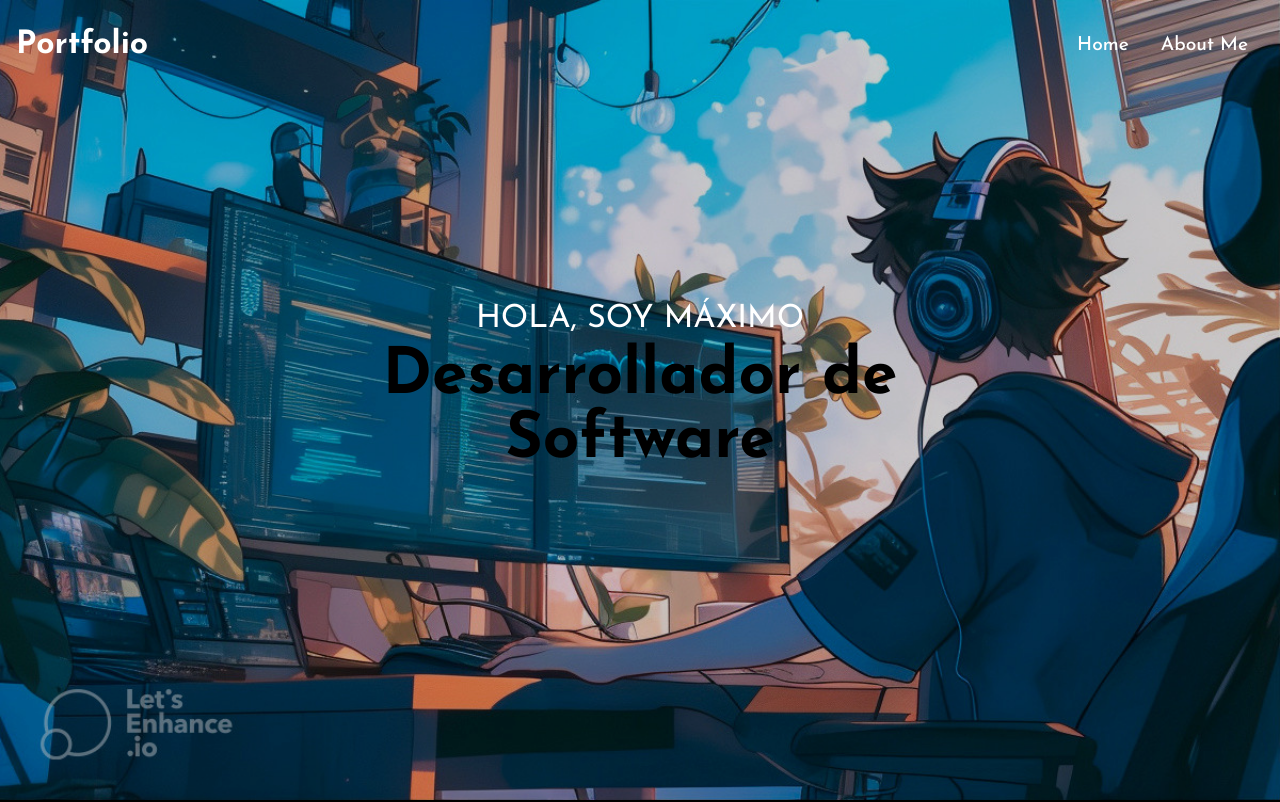
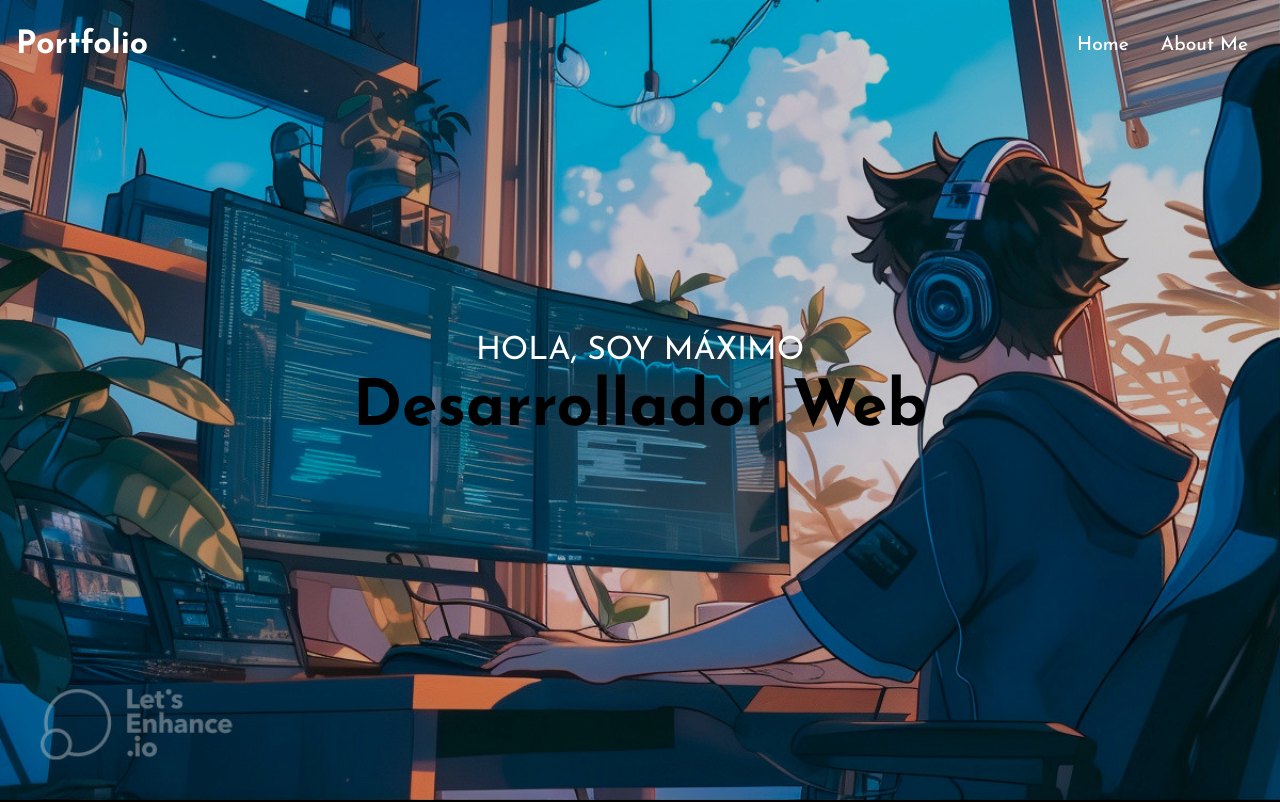
Before and after one commit to MaxiPatron/MyPortfolio, a React (Create React App) app: page / in a window 1280 px wide. Shown: the top 802 px of the page. Built offline with nearby package versions, Linux system fonts and the light colour scheme.

Commit message:
Update BackImg.js

```diff
--- a/src/components/BackImg.js
+++ b/src/components/BackImg.js
@@ -7,7 +7,7 @@ const BackImg = () => {
         </div>
         <div className="content">
             <p style={{ color: "#fff" }}>Hola, soy Máximo</p>
-            <h1 style={{ color: "#000" }}>Desarrollador de Software</h1>
+            <h1 style={{ color: "#000" }}>Desarrollador Web</h1>
             <div>
             </div>
         </div>
```
